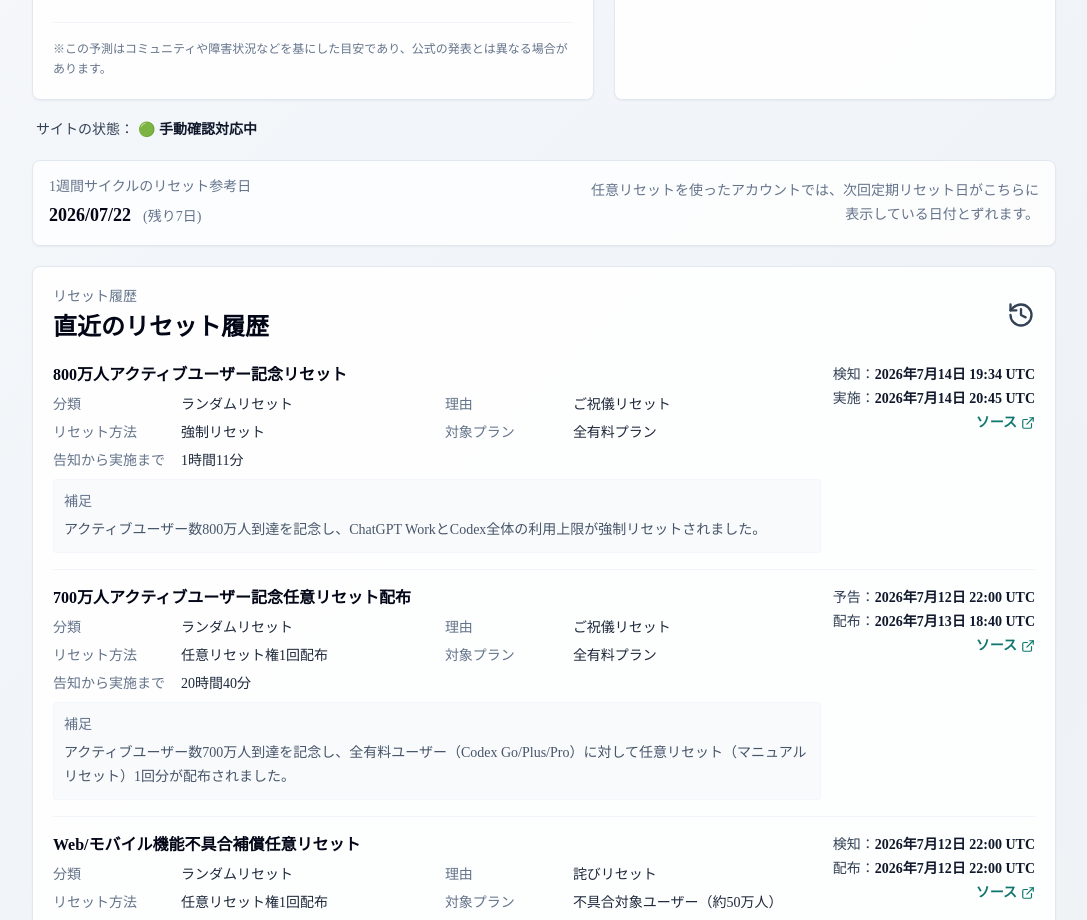
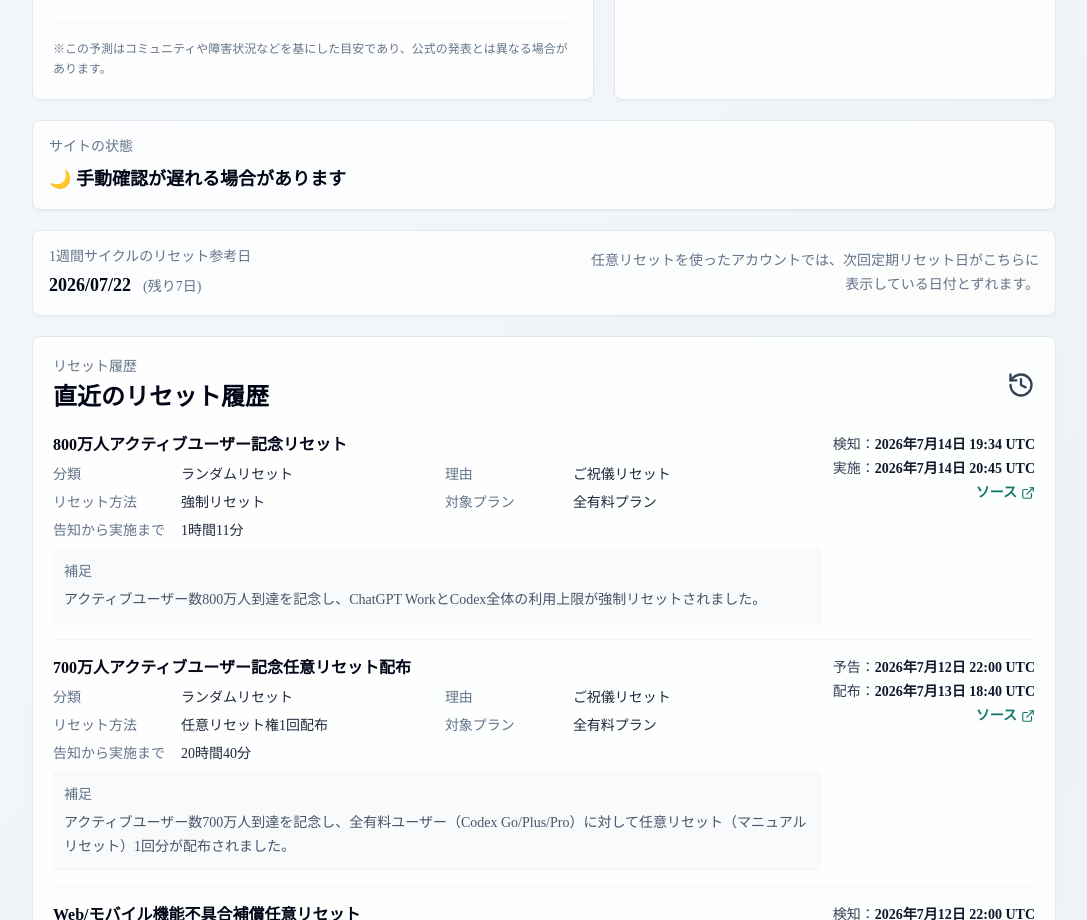
Before and after one commit to gussuri/codex-reset-observatory, a Next.js app: page / in a window 1280 px wide. Shown: the part 940-1860 px from the top of the page, without its empty margins (96-1183 px from the left). Built offline with nearby package versions, Linux system fonts and the light colour scheme; no server answers.

Commit message:
feat(status): convert status to card and set status to delayed

```diff
--- a/components/RadarDashboard.tsx
+++ b/components/RadarDashboard.tsx
@@ -301,14 +301,18 @@ export function RadarDashboard({
           </article>
         </section>
 
-        <div className="text-sm text-slate-700 font-medium px-1 flex items-center gap-1 select-none">
-          <span>{translateUI("siteStatus", locale)}：</span>
-          <span className="font-semibold text-slate-900">
-            {MANUAL_REVIEW_STATUS === "available"
-              ? translateUI("manualReviewAvailable", locale)
-              : translateUI("manualReviewDelayed", locale)}
-          </span>
-        </div>
+        <section className="rounded-lg border border-slate-200 bg-white/80 p-4 text-slate-700 shadow-sm">
+          <div className="flex flex-col gap-1">
+            <p className="text-sm font-medium text-slate-500">
+              {translateUI("siteStatus", locale)}
+            </p>
+            <h2 className="mt-1 text-lg font-semibold text-slate-950 select-none">
+              {MANUAL_REVIEW_STATUS === "available"
+                ? translateUI("manualReviewAvailable", locale)
+                : translateUI("manualReviewDelayed", locale)}
+            </h2>
+          </div>
+        </section>
 
         <section className="rounded-lg border border-slate-200 bg-white/80 p-4 text-slate-700 shadow-sm">
           <div className="flex flex-col gap-3 sm:flex-row sm:items-center sm:justify-between">
--- a/data/manualReviewStatus.ts
+++ b/data/manualReviewStatus.ts
@@ -1,3 +1,3 @@
 export type ManualReviewStatusType = "available" | "delayed";
 
-export const MANUAL_REVIEW_STATUS: ManualReviewStatusType = "available";
+export const MANUAL_REVIEW_STATUS: ManualReviewStatusType = "delayed";
```
